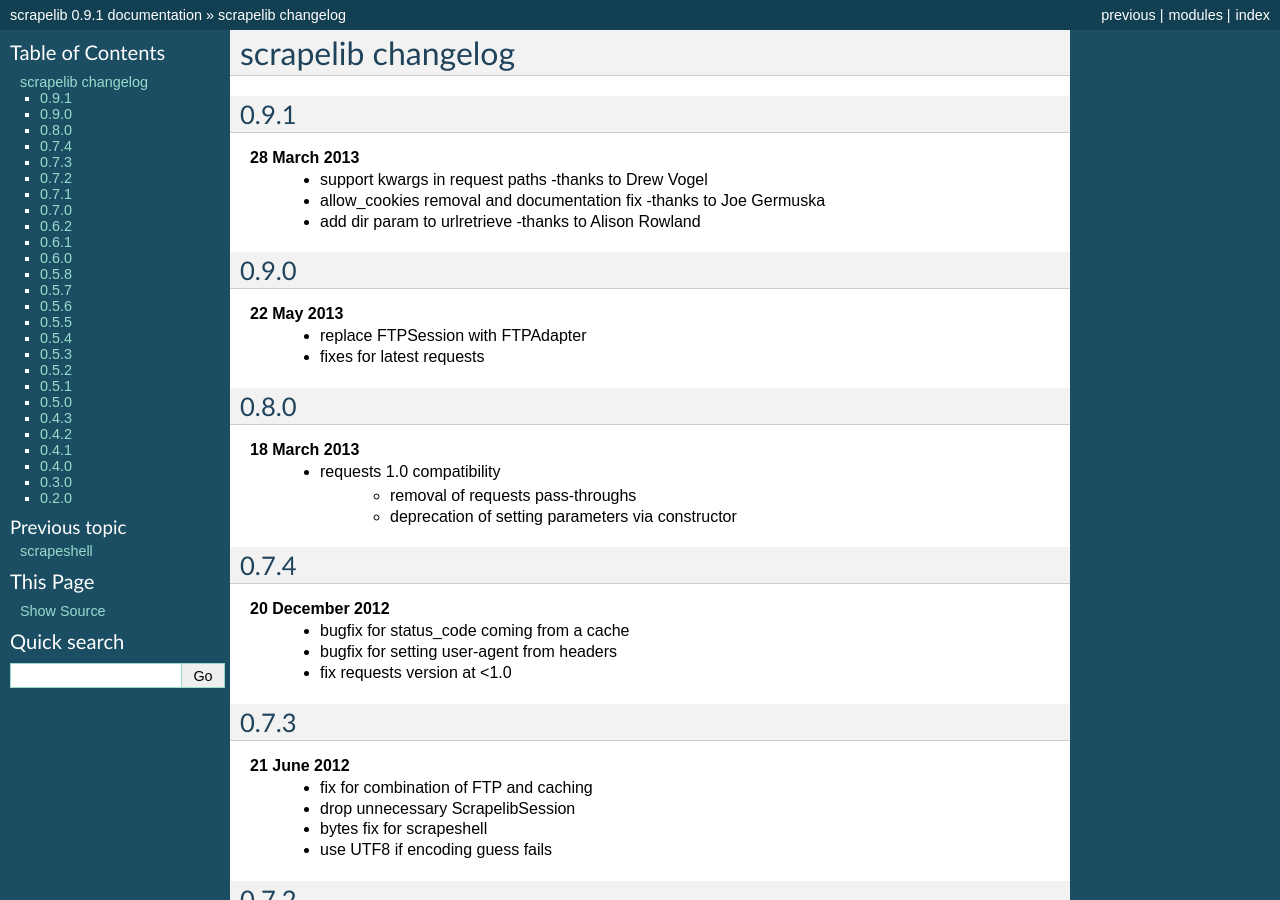
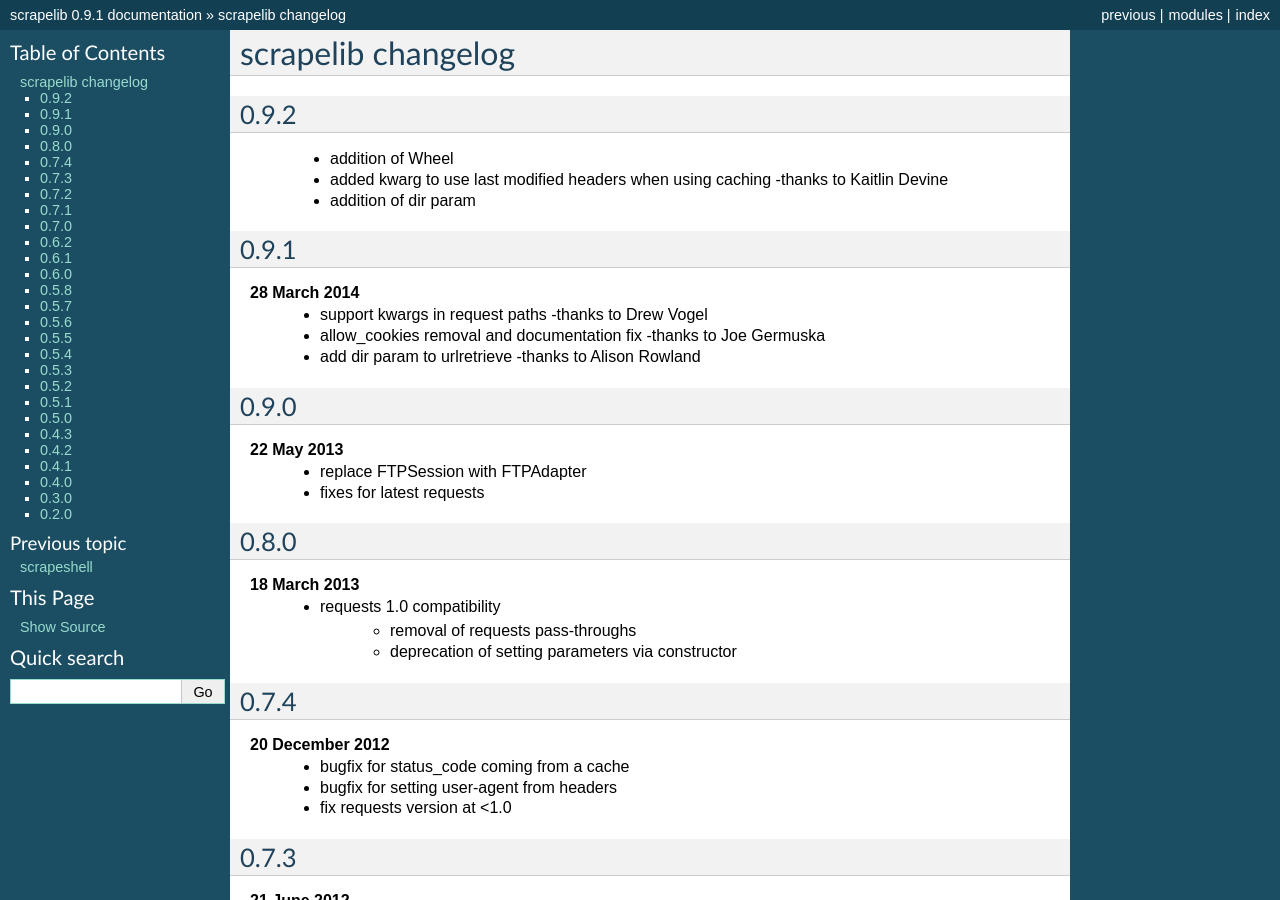
Before and after one commit to jamesturk/scrapelib, a Sphinx documentation site: the page built from docs/changelog.rst, in a window 1280 px wide and 900 px high. Built offline with Sphinx 7.4.7, drawn with Linux system fonts in a browser that asks for light colours.

Commit message:
bump to changelog

```diff
--- a/docs/changelog.rst
+++ b/docs/changelog.rst
@@ -1,9 +1,15 @@
 scrapelib changelog
 ===================
 
+0.9.2
+-----
+    * addition of Wheel
+    * added kwarg to use last modified headers when using caching -thanks to Kaitlin Devine
+    * addition of dir param
+
 0.9.1
 -----
-**28 March 2013**
+**28 March 2014**
     * support kwargs in request paths -thanks to Drew Vogel
     * allow_cookies removal and documentation fix -thanks to Joe Germuska
     * add dir param to urlretrieve -thanks to Alison Rowland
```
